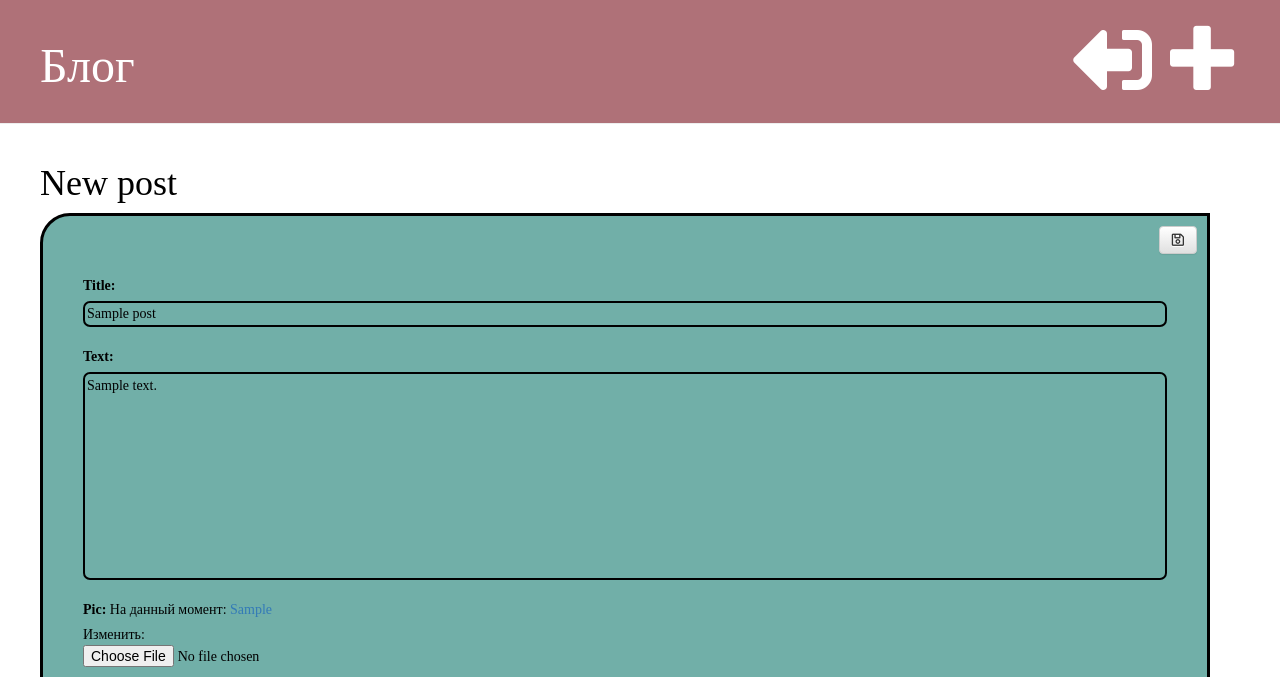
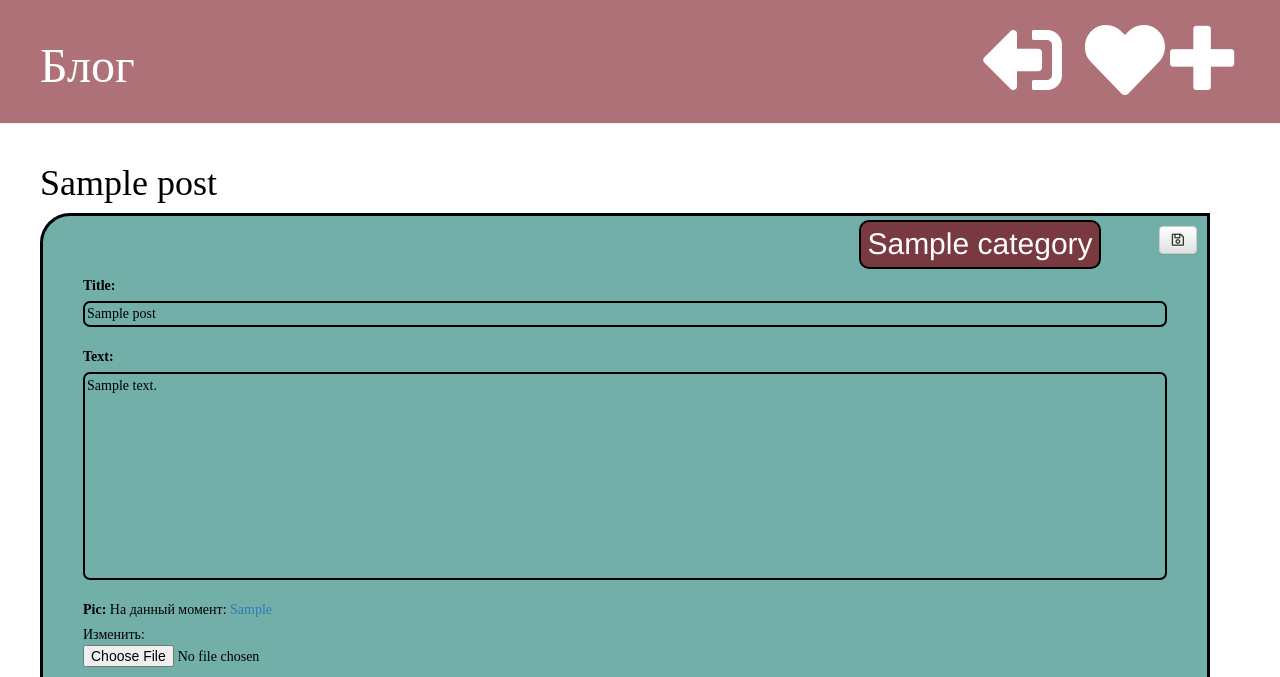
Before and after one commit to black4ire/labs_isp_2021, a Django app: page /post/1/edit/ in a window 1280 px wide. Shown: the top 677 px of the page. Run offline with Django 3.2, Linux system fonts and the light colour scheme; the first user in the database is signed in; tables that the repository leaves empty hold one stand-in row (Sample ...); some libraries are stand-ins or nearby versions.

Commit message:
Updated and working lab3

```diff
--- a/lab3/blog/admin.py
+++ b/lab3/blog/admin.py
@@ -1,4 +1,6 @@
 from django.contrib import admin
-from .models import Post
+from .models import AdditionalUserFeatures, Category, Post
 
 admin.site.register(Post)
+admin.site.register(AdditionalUserFeatures)
+admin.site.register(Category)
--- a/lab3/blog/static/css/blog.css
+++ b/lab3/blog/static/css/blog.css
@@ -136,71 +140,129 @@ h4 {
   font-size: 4rem;
 }
 
-.login-form button, .login-form a, .login-form h1{
+.login-form button,
+.login-form a,
+.login-form h1 {
   position: relative;
   left: 50%;
   transform: translate(-50%, 0);
 }
 
-.login-form button{
-top: 5vh;
+.login-form button {
+  top: 5vh;
 }
 
-.login-form a{
-  top:10vh;
+.login-form a {
+  top: 10vh;
   left: 27vh;
   color: #000;
 }
 
-.login-form h1{
+.login-form h1 {
   left: 30vh;
   top: -10vh;
   font-size: 10rem;
 }
 
-h1.big-h1{
+h1.big-h1 {
   font-size: 8rem !important;
   top: -10%;
 }
 
-ul{
+.helptext {
   display: none;
 }
-.helptext{
-  display: none;
-}
-.regbtn{
+
+.regbtn {
   top: 10vh;
 }
 
-form input{
+form input {
   display: block;
 }
 
-.fa-sign-out-alt, .fa-sign-in-alt{
+.fa-sign-out-alt,
+.fa-sign-in-alt {
   position: absolute;
   font-size: 8rem;
-  color:white;
-  right: 10%;
+  color: white;
+  right: 17%;
   top: 20px;
 }
 
-.glyphicon-plus{
+.navbar-heart {
+  position: absolute;
+  font-size: 8rem;
+  color: white;
+  right: 9%;
+  top: 20px;
+}
+
+.glyphicon-plus {
   font-size: 7rem;
 }
 
-.absolute-image{
+.absolute-image {
   position: absolute;
   top: 15vh;
   right: 7vh;
 }
 
-.round-image{
+.round-image {
   border: 2px solid black;
   border-radius: 50%;
   width: 500px;
   height: 500px;
 }
+
+.like-btn{
+  position: absolute;
+  right: 95px;
+  top: 5px;
+}
+
+.errorlist {
+  display: none;
+}
+
+#pic-clear_id {
+  display: none;
+}
+
+.grid-category-container{
+  display: grid;
+  grid-template-rows: repeat(100px);
+  grid-template-columns: repeat(100px);
+  max-height: auto;
+  position: absolute;
+  right: 100px;
+  top: 210px;
+  width:400px;
+  height: auto;
+}
+.center-flex-container{
+  display: flex;
+  align-items: center;
+  justify-content: center;
+  margin-top:10px;
+  margin-bottom: 10px;
+}
+.category-check-item{
+  /* border: 2px solid black; */
+  border-radius: 10px;
+  color: white;
+  background-color: #af7178;
+  font-size: 3rem;
+
+}
+.checked{
+  border: 2px solid black;
+  background-color: hsl(353, 36%, 35%);
+}
+
+
+
+
 
 /* width */
 ::-webkit-scrollbar {
@@ -208,11 +270,11 @@ form input{
 }
 /* Handle */
 ::-webkit-scrollbar-thumb {
-  background: #000000;
+  background: #968d8d;
   border-radius: 10px;
 }
 
 /* Handle on hover */
 ::-webkit-scrollbar-thumb:hover {
-  background: #4b4546;
+  background: #6b4f54;
 }
--- /dev/null
+++ b/lab3/blog/static/js/blog.js
@@ -0,0 +1,3 @@
+let input_before_label = document.querySelector('#pic-clear_id');
+let label = input_before_label.nextElementSibling;
+label.style.display = 'none';
--- /dev/null
+++ b/lab3/blog/static/js/check-cat.js
@@ -0,0 +1,7 @@
+all_cats = document.querySelectorAll('.category-check-item')
+
+all_cats.forEach(btn => {
+    btn.addEventListener('click', () => {
+        btn.classList.toggle('checked');
+    });
+});
--- /dev/null
+++ b/lab3/blog/static/js/throw-cats.js
@@ -0,0 +1,14 @@
+const form = document.querySelector('form')
+
+form.addEventListener('submit', (event) => {
+    event.preventDefault();
+
+    categories = form.querySelectorAll('.category-check-item');
+    categories.forEach(input => {
+        if (!input.classList.contains('checked')){
+            input.remove();
+        }
+    });
+
+    event.currentTarget.submit();
+});
--- a/lab3/blog/templates/blog/base.html
+++ b/lab3/blog/templates/blog/base.html
@@ -13,6 +13,7 @@
         <div class="page-header">
             {% if user.is_authenticated %}
             <a href="{% url 'logout' %}"><i class="fas fa-sign-out-alt fa-rotate-180"></i></a>
+            <a href="{% if request.user.features.favourite_post %}{% url 'post_detail' pk=request.user.features.favourite_post.pk %}{% else %}{% url 'empty_page' %}{% endif %}"><i class="fas fa-heart navbar-heart"></i></a>
             <a href="{% url 'post_new' %}" class="top-menu"><span class="glyphicon glyphicon-plus"></span></a>
             {% else %}
             <a href="{% url 'login' %}"><i class="fas fa-sign-in-alt"></i></a>
--- /dev/null
+++ b/lab3/blog/templates/blog/empty_page.html
@@ -0,0 +1 @@
+{% extends 'blog/base.html' %}
--- a/lab3/blog/templates/blog/post_edit.html
+++ b/lab3/blog/templates/blog/post_edit.html
@@ -3,15 +3,38 @@
 {% load static %}
 
 {% block content %}
-    <h1>New post</h1>
-    <form method="POST" class="post-form" action="" enctype="multipart/form-data">
+    <h1>{{ form.instance.title }}</h1>
+    <form method="POST" class="post-form" action="{% url 'post_edit' pk=form.instance.pk %}" enctype="multipart/form-data">
         {% csrf_token %}
         <div class="post">
+            {% if error_title %} <p>{{ error_title }}</p> {% endif %}
             {{ form.as_p }}
             <div class="absoulte-image">
-                <img src="{% if post.pic %}{{ post.pic.url }}{% else %}{% static 'media/blogpic.jpeg' %}{% endif %}" alt="NO IMAGE" class="round-image">
+                <img
+                    src="{% if form.instance.pic %}{{ form.instance.pic.url }}{% else %}{% static 'media/blogpic.jpeg' %}{% endif %}"
+                    alt="NO IMAGE"
+                    class="round-image"
+                    id="preview">
             </div>
             <button type="submit" class="save btn btn-default"><i class="far fa-save"></i></button>
         </div>
+        <div class="grid-category-container">
+            {% for cat in categories %}
+                <div class="grid-item center-flex-container">
+                    <button type="button" class="category-check-item {% if cat in form.instance.categories.all %}checked{% endif %}">
+                        <input type="hidden"
+                            name="{{ cat.name }}"
+                            value="{{ cat.name }}">
+                        </input>
+                        {{ cat.name }}
+                    </button>
+                </div>
+            {% endfor %}
+        </div>
     </form>
 {% endblock %}
+{% block custom_scripts %}
+<script src="{% static 'js/check-cat.js' %}"></script>
+<script src="{% static 'js/throw-cats.js' %}"></script>
+<script src="{% static 'js/readURL.js' %}"></script>
+{% endblock %}
--- a/lab3/blog/urls.py
+++ b/lab3/blog/urls.py
@@ -6,7 +6,10 @@ urlpatterns = [
     path('post/<int:pk>/', views.post_detail, name='post_detail'),
     path('post/new/', views.post_new, name='post_new'),
     path('post/<int:pk>/edit/', views.post_edit, name='post_edit'),
+    path('post/<int:pk>/delete/', views.post_delete, name='post_delete'),
     path('register/', views.register_user, name='register'),
     path('login/', views.login_user, name='login'),
-    path('logout/', views.logout_user, name='logout')
+    path('logout/', views.logout_user, name='logout'),
+    path('empty_page/', views.empty_page, name='empty_page'),
+    path('post/<int:pk>/togglefavourite/', views.post_toggle_favourite, name='post_toggle_favourite')
 ]
--- a/lab3/blog/views.py
+++ b/lab3/blog/views.py
@@ -1,10 +1,17 @@
 from django.contrib.auth import logout, login
 from django.shortcuts import render, redirect, get_object_or_404
 from django.utils import timezone
-from .models import Post
+from .models import AdditionalUserFeatures, Category, Post
 from .forms import PostForm
 from django.contrib.auth.forms import UserCreationForm, AuthenticationForm
 from django.contrib.auth.decorators import login_required
+
+def empty_page(request):
+    return render(
+        request,
+        'blog/empty_page.html',
+        {}
+    )
 
 def post_list(request):
     posts = Post.objects.filter(published_date__lte=timezone.now()).order_by('-published_date')
@@ -15,43 +22,86 @@ def post_detail(request, pk):
     can_edit = post.author.username == request.user.username
     return render(request, 'blog/post_detail.html', {'post': post, 'can_edit': can_edit})
 
+@login_required(login_url='login')
 def post_new(request):
+    error_title = None
     if request.method == "POST":
-        print("Files: ", request.FILES)
         form = PostForm(request.POST, request.FILES)
         print("Files: ", request.FILES)
+        print("POST: ", request.POST)
         if form.is_valid():
             post = form.save(commit=False)
+
             post.author = request.user
             post.published_date = timezone.now()
             post.save()
             return redirect('post_detail', pk=post.pk)
+        else:
+            title = request.POST['title'].strip()
+            if len(Post.objects.filter(title=title)) > 0:
+                error_title = "Такой заголовок уже существует."
     else:
         form = PostForm()
-    return render(request, 'blog/post_edit.html', {'form': form})
+    return render(request, 'blog/post_edit.html', {'form': form, 'error_title': error_title})
 
+@login_required(login_url='login')
 def post_edit(request, pk):
+    error_title = None
     post = get_object_or_404(Post, pk=pk)
+    can_edit = post.author.username == request.user.username
+    if not can_edit:
+        return redirect('post_detail', pk=post.pk)
     if request.method == "POST":
-        print("Files: ", request.FILES)
         form = PostForm(request.POST, request.FILES, instance=post)
-        print("Files: ", request.FILES)
+        print("POST: ", request.POST)
         if form.is_valid():
             print('Form is valid.')
             post = form.save(commit=False)
             post.author = request.user
             post.published_date = timezone.now()
+
+            new_cats = []
+            catnames =  [cat.name for cat in Category.objects.all()]
+            for name in catnames:
+                if name in request.POST.keys():
+                    cat = Category.objects.get(name=name)
+                    new_cats.append(cat)
+            post.categories.set(new_cats)
+
             post.save()
             return redirect('post_detail', pk=post.pk)
+        else:
+            title = request.POST['title'].strip()
+            if Post.objects.filter(title=title).exists():
+                error_title = "Такой заголовок уже существует."
     else:
         form = PostForm(instance=post)
-    return render(request, 'blog/post_edit.html', {'form': form})
+    categories = Category.objects.all()
+    return render(
+        request,
+        'blog/post_edit.html',
+        {'form': form, 'error_title': error_title, 'categories': categories}
+    )
+
+@login_required(login_url='login')
+def post_delete(request, pk):
+    post = get_object_or_404(Post, pk=pk)
+    can_edit = post.author.username == request.user.username
+    if not can_edit:
+        return redirect('post_detail', pk=post.pk)
+    else:
+        post.delete()
+        return redirect('post_list')
 
 def register_user(request):
     if request.method == 'POST':
         form = UserCreationForm(request.POST)
         if form.is_valid():
-            form.save()
+            user = form.save(commit=False)
+            features = AdditionalUserFeatures()
+            features.user = user
+            user.save()
+            features.save()
             return redirect('login')
     else:
         form = UserCreationForm()
@@ -85,3 +135,17 @@ def login_user(request):
 def logout_user(request):
     logout(request)
     return redirect('login')
+
+@login_required(login_url='login')
+def post_toggle_favourite(request, pk):
+    fav_post = request.user.features.favourite_post
+    this_post = get_object_or_404(Post, pk=pk)
+    if fav_post is not None:
+        if fav_post == this_post:
+            request.user.features.favourite_post = None
+        else:
+            request.user.features.favourite_post = this_post
+    else:
+        request.user.features.favourite_post = this_post
+    request.user.features.save()
+    return redirect('post_detail', pk=pk)
```
Also changed, not shown: other parts of lab3/blog/static/css/blog.css (+12 -8 lines), other parts of lab3/blog/templates/blog/base.html (+3 -0 lines), lab3/blog/models.py (+16 -2 lines), lab3/blog/static/js/like.js (added, +15 -0 lines), lab3/blog/static/js/readURL.js (added, +16 -0 lines), lab3/blog/templates/blog/post_detail.html (+19 -1 lines), lab3/blog/templates/blog/post_list.html (+5 -2 lines), lab3/blog/templates/blog/register_page.html (+14 -3 lines).
